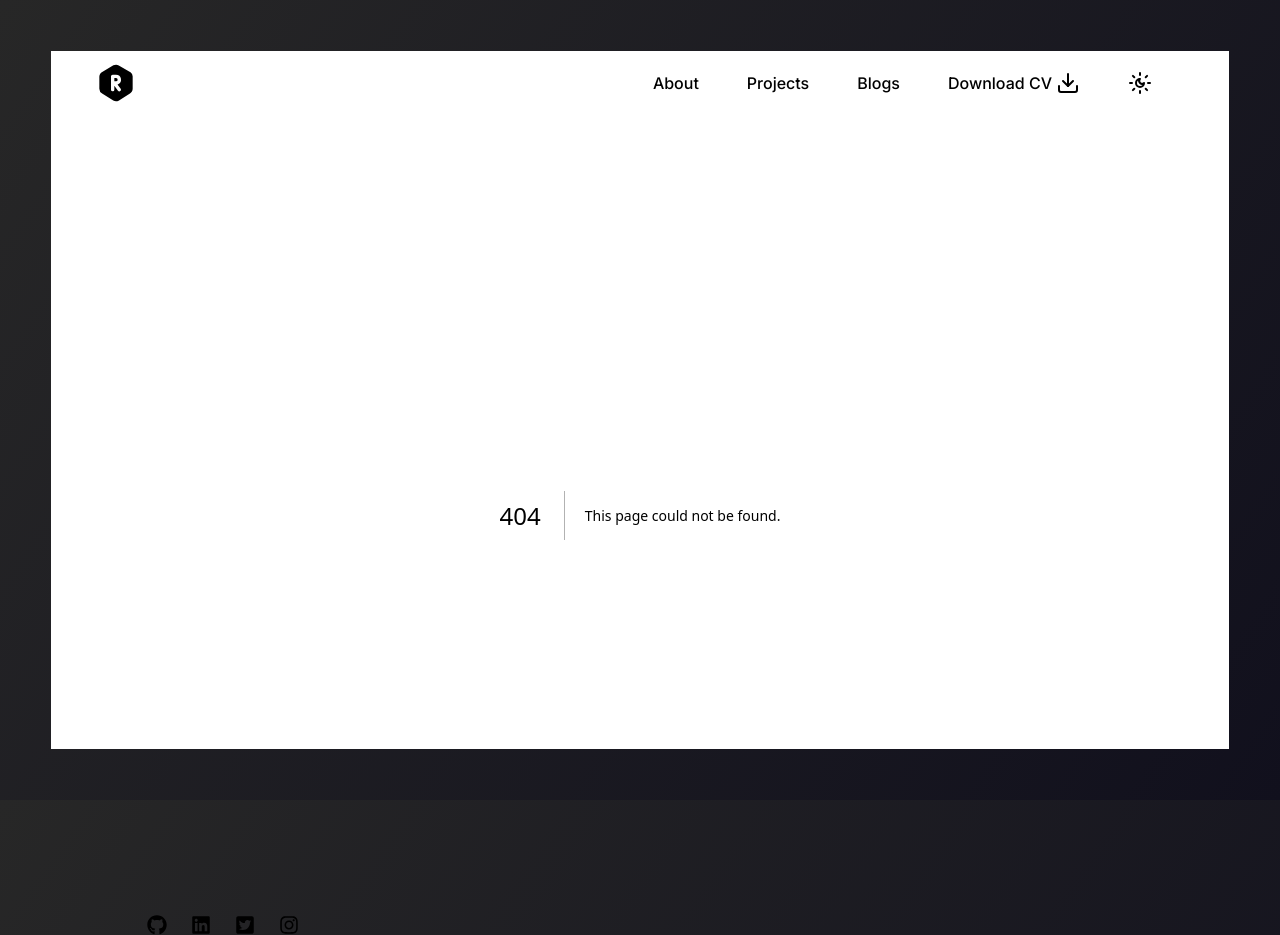
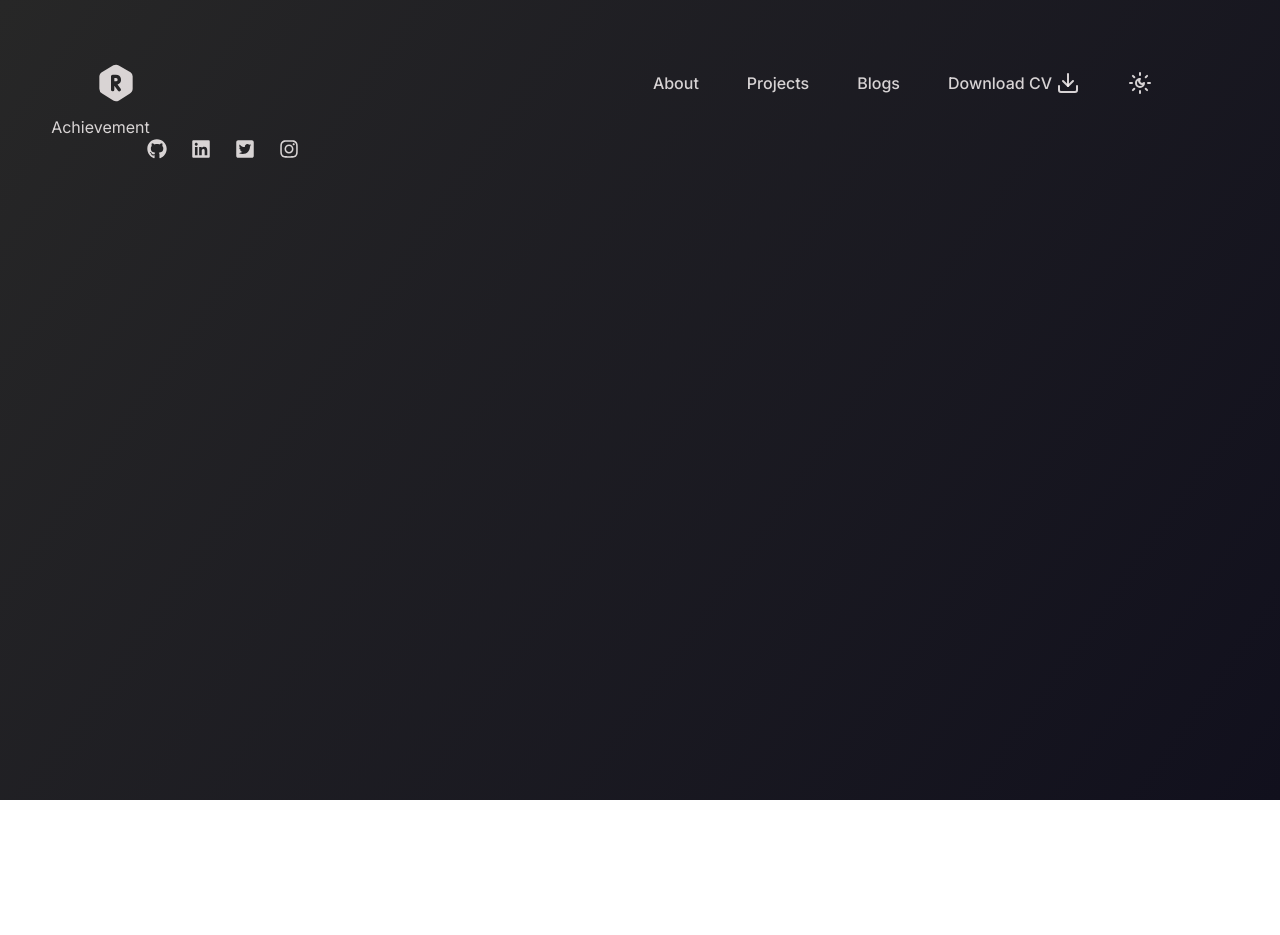
Before and after one commit to Roshanchau/Roshan-Chaudhary, a Next.js app: page /Achievement in a window 1280 px wide. Before the commit this address had no page. After the commit the page ends 800 px from the top, so only its background shows below. Built offline with nearby package versions, Linux system fonts and the light colour scheme.

Commit message:
achievemet page init.

```diff
--- /dev/null
+++ b/app/Achievement/page.tsx
@@ -0,0 +1,11 @@
+import React from "react";
+
+const Achievement = () => {
+  return (
+    <div>
+      <h1>Achievement</h1>
+    </div>
+  );
+};
+
+export default Achievement;
```
